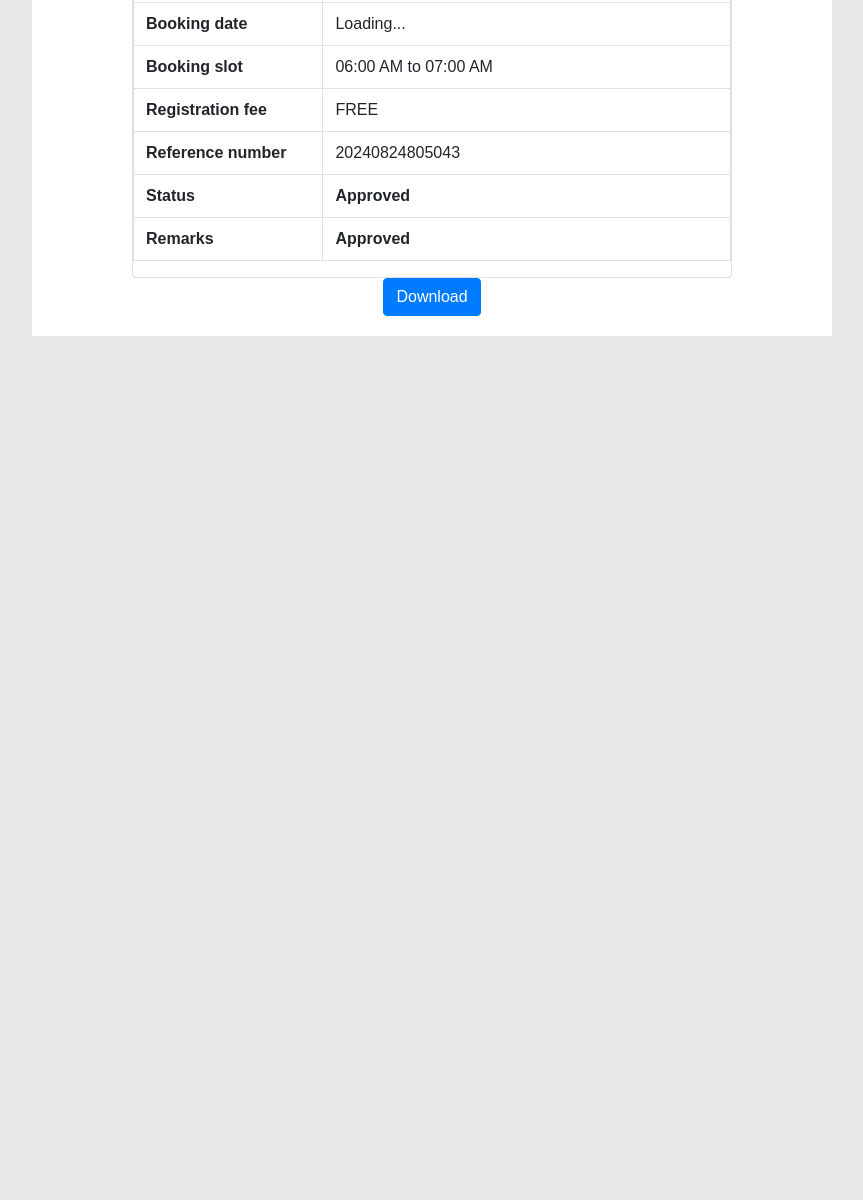
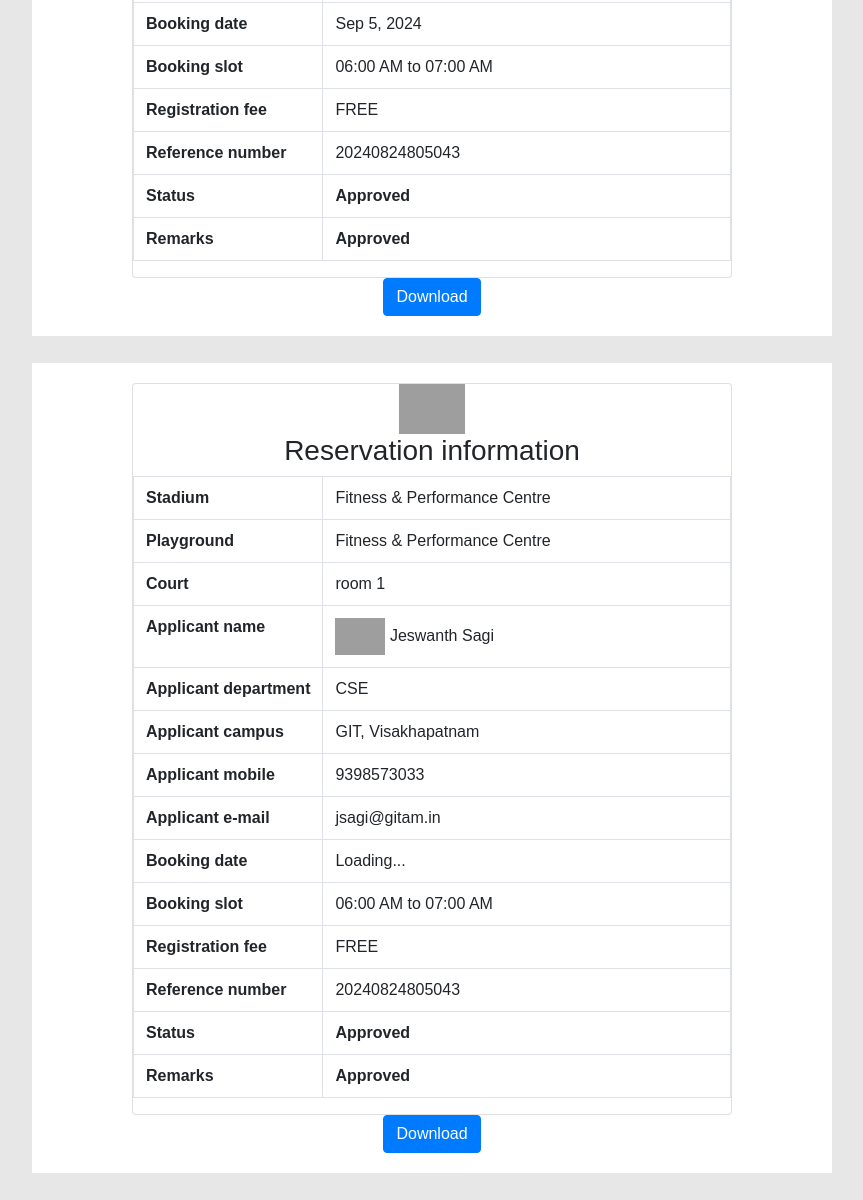
Before and after one commit to jeshwanth059/gsports.gitam.edu, a plain HTML site: page index.html in a window 1280 px wide. Shown: the part 474-1674 px from the top of the page, without its empty margins (208-1071 px from the left). Before the commit the page ends 837 px from the top, so only its background shows below. Drawn offline with nearby package versions, Linux system fonts and the light colour scheme; grey boxes are pictures that could not be loaded; a script that the page names is missing.

Commit message:
Update index.html

```diff
--- a/index.html
+++ b/index.html
@@ -166,16 +166,198 @@
 			});
 		}
 		function formatDate(date) {
-    const day = date.getDate().toString().padStart(2, '0');
-    const month = date.toLocaleString('default', { month: 'short' });
-    const year = date.getFullYear();
-    return ${day}-${month.charAt(0).toUpperCase() + month.slice(1).toLowerCase()}-${year};
-}
+      const options = { year: 'numeric', month: 'short', day: 'numeric' };
+      return date.toLocaleDateString(undefined, options);
+    }
 
-document.addEventListener('DOMContentLoaded', () => {
-    const today = new Date();
-    document.getElementById('booking-date').textContent = formatDate(today);
-});
+    document.addEventListener('DOMContentLoaded', () => {
+      const today = new Date();
+      document.getElementById('booking-date').textContent = formatDate(today);
+    });
+
+	</script>
+	<style>
+		td {
+			white-space: nowrap;
+		}
+
+		th {
+			white-space: nowrap;
+		}
+	</style>
+
+
+
+<div id="monica-content-root" class="monica-widget"></div></body><grammarly-desktop-integration data-grammarly-shadow-root="true"></grammarly-desktop-integration></html><html lang=""><head>
+	<meta charset="utf-8">
+	<meta http-equiv="X-UA-Compatible" content="IE=edge">
+	<meta name="viewport" content="width=device-width, initial-scale=1">
+	<link href="https://gsports.gitam.edu/assets/css/bootstrap.css" rel="stylesheet">
+	<link rel="stylesheet" href="https://gsports.gitam.edu/assets/font-awesome/css/font-awesome.min.css">
+
+	<title></title>
+	<style type="text/css">
+		body {
+			font-size: 18px;
+			font-family: 'Arial';
+			background: #e7e7e7;
+		}
+
+		#print-table {
+			margin: 0 auto;
+			width: 800px;
+			background: #fff;
+			padding: 20px;
+		}
+
+		table {
+			margin: 0 auto;
+		}
+
+		table th {
+			font-weight: bold;
+			text-align: left;
+			width: 25%;
+		}
+
+		table td {
+			/text-align: center;/
+			width: 75%;
+		}
+
+
+		.user-img {
+			width: 50px;
+			/*		height: 50px;*/
+			/*		border-radius: 50%;*/
+		}
+	</style>
+<style id="monica-reading-highlight-style">
+        .monica-reading-highlight {
+          animation: fadeInOut 1.5s ease-in-out;
+        }
+
+        @keyframes fadeInOut {
+          0%, 100% { background-color: transparent; }
+          30%, 70% { background-color: rgba(2, 118, 255, 0.20); }
+        }
+      </style></head>
+
+<body data-new-gr-c-s-check-loaded="14.1192.0" data-gr-ext-installed="" monica-version="5.10.5" monica-id="ofpnmcalabcbjgholdjcjblkibolbppb">
+
+	<div id="print-table">
+		<div class="card" style="width:600px !important; margin:0 auto;" id="print-pdf">
+			<div class="logo text-center">
+				<!-- <img src="https://gsports.gitam.edu/assets/images/GITAM_logo.png" class="gitam-logo-1" height="50"> -->
+				<img src="https://cdn.gitam.edu/images/logo/gitam-new-logo.png" class="gitam-logo-1" height="50">
+				<h3>Reservation information</h3>
+			</div>
+			<table class="m17 jb jb1 table table-bordered" style="width:100% !important">
+				<tbody>
+					<tr>
+						<th>Stadium</th>
+						<td>
+							Fitness &amp; Performance Centre						</td>
+					</tr>
+					<tr>
+						<th>Playground</th>
+						<td>
+							Fitness &amp; Performance Centre						</td>
+					</tr>
+					<tr>
+						<th>Court</th>
+						<td>
+							room 1						</td>
+					</tr>
+					<tr>
+						<th>Applicant name</th>
+						<td>
+														<img src="https://doeresults.gitam.edu/photo/img.aspx?id=VU21CSEN0500059" class="user-img"> Jeswanth Sagi						</td>
+					</tr>
+					<tr>
+						<th>Applicant department</th>
+						<td>
+							CSE						</td>
+					</tr>
+					<tr>
+						<th>Applicant campus</th>
+						<td>
+							GIT, Visakhapatnam						</td>
+					</tr>
+					<tr>
+						<th>Applicant mobile</th>
+						<td>
+							9398573033						</td>
+					</tr>
+					<tr>
+						<th>Applicant e-mail</th>
+						<td>
+							jsagi@gitam.in						</td>
+					</tr>
+										<tr>
+						<th>Booking date</th>
+						<td id="booking-date">Loading...</td>
+
+					</tr>
+					<tr>
+						<th>Booking slot</th>
+						<td>
+							06:00 AM to 07:00 AM						</td>
+					</tr>
+
+					<tr>
+						<th>Registration fee</th>
+						<td>
+							FREE						</td>
+					</tr>
+					<tr>
+						<th>Reference number</th>
+						<td>
+							20240824805043						</td>
+					</tr>
+					<tr>
+						<th>Status</th>
+						<td>
+							<b>Approved</b>						</td>
+					</tr>
+					<tr>
+						<th>Remarks</th>
+						<td>
+							<b>Approved</b>						</td>
+					</tr>
+				</tbody>
+			</table>
+		</div>
+
+		<div style="text-align: center;" id="print-btn"><button class="btn btn-primary" onclick="printpage();" type="button">Download</button></div>
+	</div>
+	<br>
+
+	<!-- <script type="text/javascript" src="https://cdnjs.cloudflare.com/ajax/libs/pdfmake/0.1.22/pdfmake.min.js"></script>
+    <script type="text/javascript" src="https://cdnjs.cloudflare.com/ajax/libs/html2canvas/0.4.1/html2canvas.min.js"></script> -->
+	<script type="text/javascript" src="https://gsports.gitam.edu/assets/js/pdfmake.min.js"></script>
+	<script type="text/javascript" src="https://gsports.gitam.edu/assets/js/html2canvas.min.js"></script>
+	<script type="text/javascript">
+		function printpage() {
+
+			document.getElementById("print-btn").style.display = 'none';
+			var fileName = '20240824805043' + ".pdf";
+			html2canvas(document.getElementById('print-pdf'), {
+				onrendered: function(canvas) {
+					var data = canvas.toDataURL();
+					var docDefinition = {
+						content: [{
+							image: data,
+							width: 500,
+						}]
+					};
+					pdfMake.createPdf(docDefinition).download(fileName);
+				}
+			});
+		}
+		function formatDate(date) {
+      const options = { day: 'numeric'-month: 'short'-year: 'numeric' };
+      return date.toLocaleDateString(undefined, options);
     }
 
     document.addEventListener('DOMContentLoaded', () => {
```
